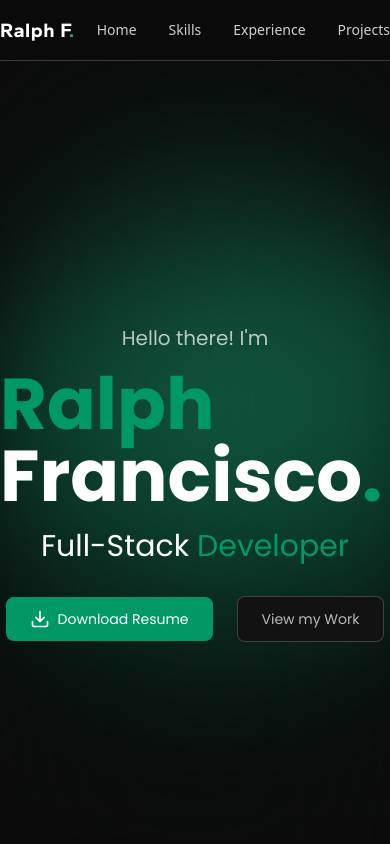
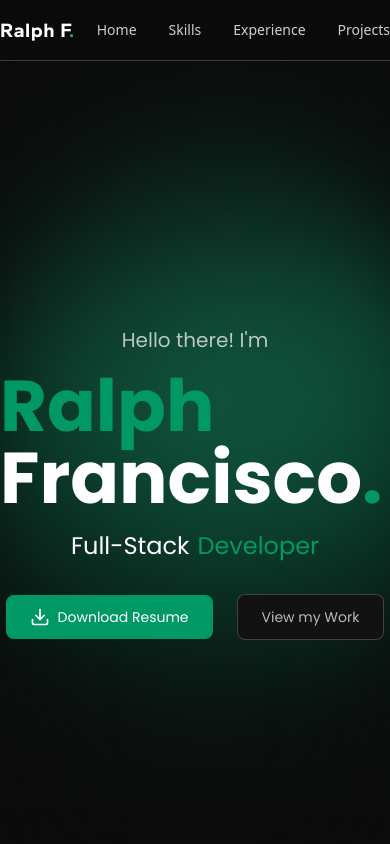
Before and after one commit to ralphfrncisco/portfolio-itr1, a React (Vite) app: page / in a window 390 px wide. Shown: the top 844 px of the page. Built offline with nearby package versions, Linux system fonts and the light colour scheme; a web font is replaced by a local one.

Commit message:
RESPONSIVENESS NALANG!

```diff
--- a/src/layout/HeroSection.jsx
+++ b/src/layout/HeroSection.jsx
@@ -130,7 +130,7 @@ function HeroSection() {
             <span className="text-emerald-600">Ralph</span> Francisco
             <span className="text-emerald-600">.</span>
           </p>
-          <p className="text-3xl flex gap-2">
+          <p className="text-2xl flex gap-2">
             <span className="rotating-word-container">
               <span key={animKey} className="rotating-word">
                 {WORDS[index]}
```
